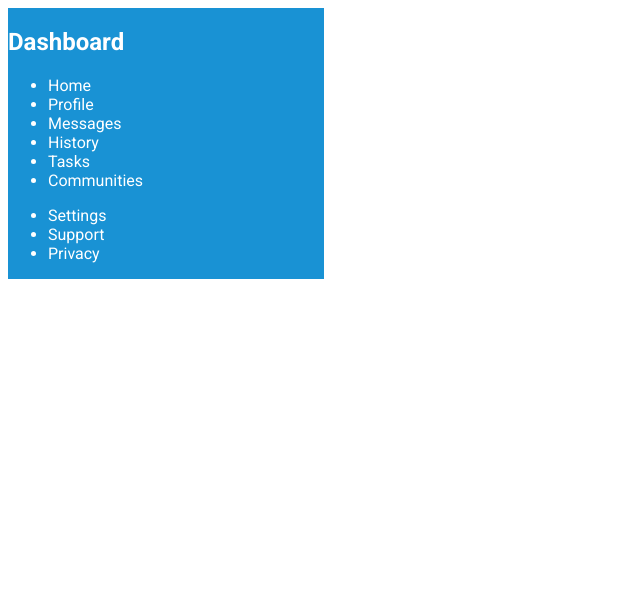
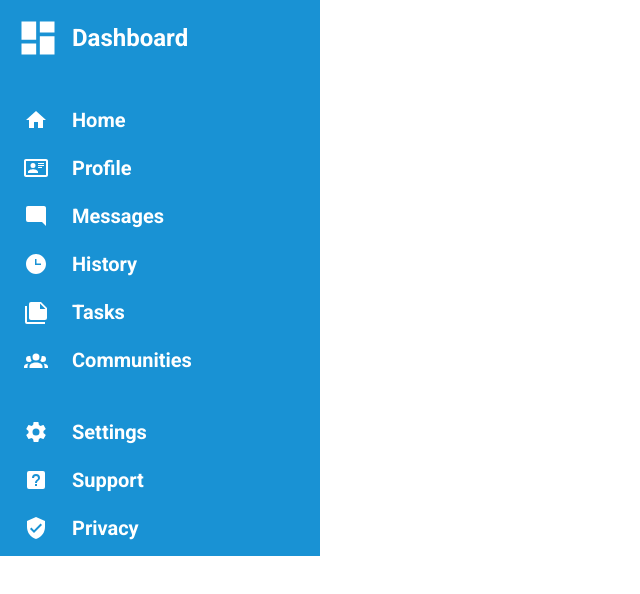
Before and after one commit to kevnhech/admin-dashboard, a plain HTML site: page index.html in a window 1280 px wide. Shown: the whole page, without its empty margins (0-640 px from the left). Drawn offline with Linux system fonts and the light colour scheme.

Commit message:
Style the sidebar

```diff
--- a/index.html
+++ b/index.html
@@ -14,19 +14,51 @@
     <!-- Sidebar -->
     <div class="sidebar">
       <div class="title">
+        <img src="icons/view-dashboard.svg">
         <h2>Dashboard</h2>
+      </div>
+      <div class="lists">
         <ul>
+          <div class="home">
+            <img src="icons/home.svg">
             <li>Home</li>
+          </div>
+          <div class="profile">
+            <img src="icons/card-account-details-outline.svg">
             <li>Profile</li>
+          </div>
+          <div class="messages">
+            <img src="icons/message-reply.svg">
             <li>Messages</li>
+          </div>
+          <div class="history">
+            <img src="icons/clock-time-three.svg">
             <li>History</li>
+          </div>
+          <div class="tasks">
+            <img src="icons/note-multiple.svg">
             <li>Tasks</li>
+          </div>
+          <div class="communities">
+            <img src="icons/account-group.svg">
             <li>Communities</li>
+          </div>
         </ul>
+      </div>
+      <div class="lists">
         <ul>
+          <div class="settings">
+            <img src="icons/cog.svg">
             <li>Settings</li>
+          </div>
+          <div class="support">
+            <img src="icons/help-box.svg">
             <li>Support</li>
+          </div>
+          <div class="privacy">
+            <img src="icons/shield-check.svg">
             <li>Privacy</li>
+          </div>
         </ul>
       </div>
     </div>
--- a/styles.css
+++ b/styles.css
@@ -5,6 +5,14 @@
 
 * {
   font-family: "Roboto";
+}
+
+body {
+  margin: 0;
+}
+
+h2 {
+  margin: 0;
 }
 
 .container {
@@ -15,8 +23,57 @@
 .sidebar {
   background-color: var(--primary-color);
   color: #fff;
+  padding: 16px;
   grid-column: 1 / 2;
   grid-row: 1 / 3;
+  display: flex;
+  flex-direction: column;
+  gap: 48px;
+}
+
+.sidebar img {
+  filter: invert(1);
+  width: 44px;
+  height: 44px;
+}
+
+.sidebar ul {
+  list-style: none;
+  padding: 0px 0px 0px 8px;
+  margin: 0;
+}
+
+.sidebar .title {
+  display: flex;
+  align-items: center;
+  gap: 12px;
+}
+
+.lists img {
+  width: 24px;
+  height: 24px;
+}
+
+.lists ul {
+  font-size: 20px;
+  font-weight: 700;
+  display: flex;
+  flex-direction: column;
+  gap: 24px;
+}
+
+.lists .home,
+.lists .profile,
+.lists .messages,
+.lists .history,
+.lists .tasks,
+.lists .communities,
+.lists .settings,
+.lists .support,
+.lists .privacy {
+  display: flex;
+  align-items: center;
+  gap: 24px;
 }
 
 .header {
```
Also changed, not shown: icons/account-group.svg (added), icons/card-account-details-outline.svg (added), icons/clock-time-three.svg (added), icons/cog.svg (added), icons/help-box.svg (added), icons/home.svg (added), icons/message-reply.svg (added), icons/note-multiple.svg (added), icons/shield-check.svg (added), icons/view-dashboard.svg (added). Lines whose indentation alone changed are shown as unchanged.
